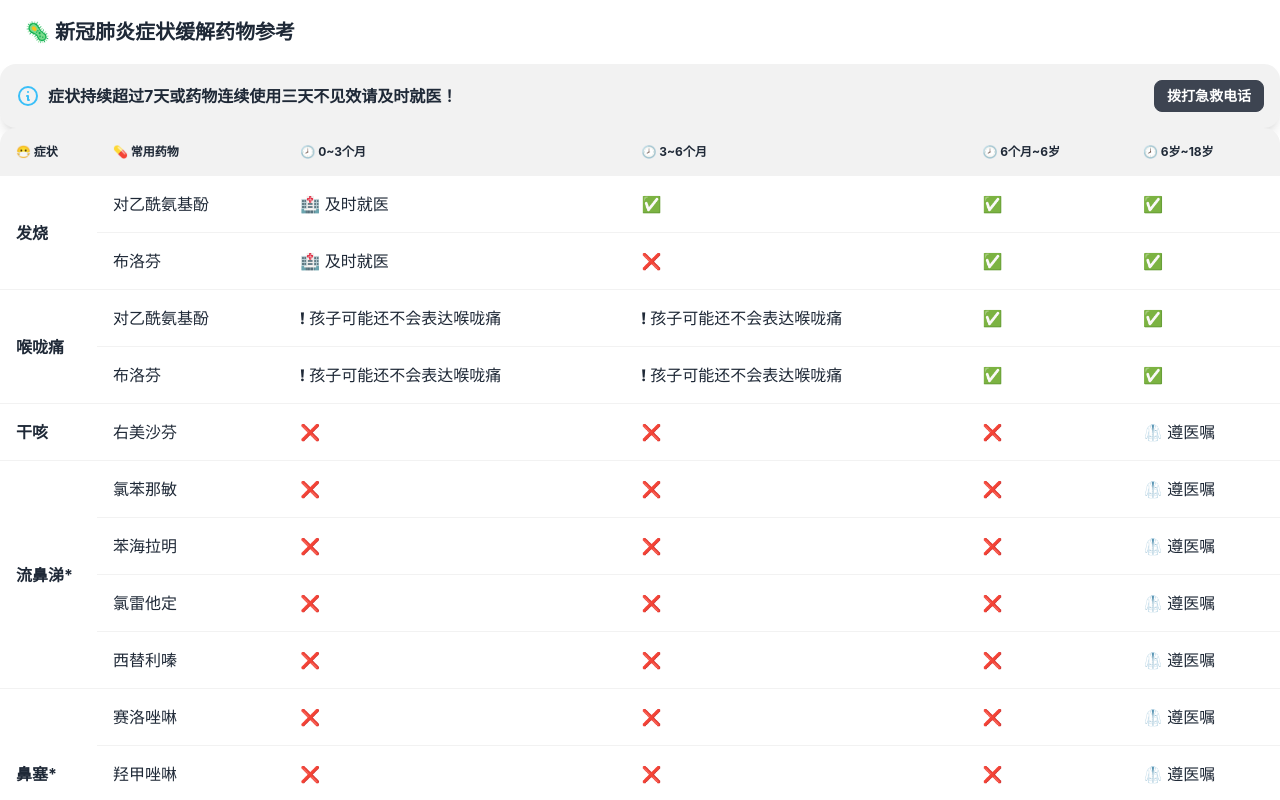
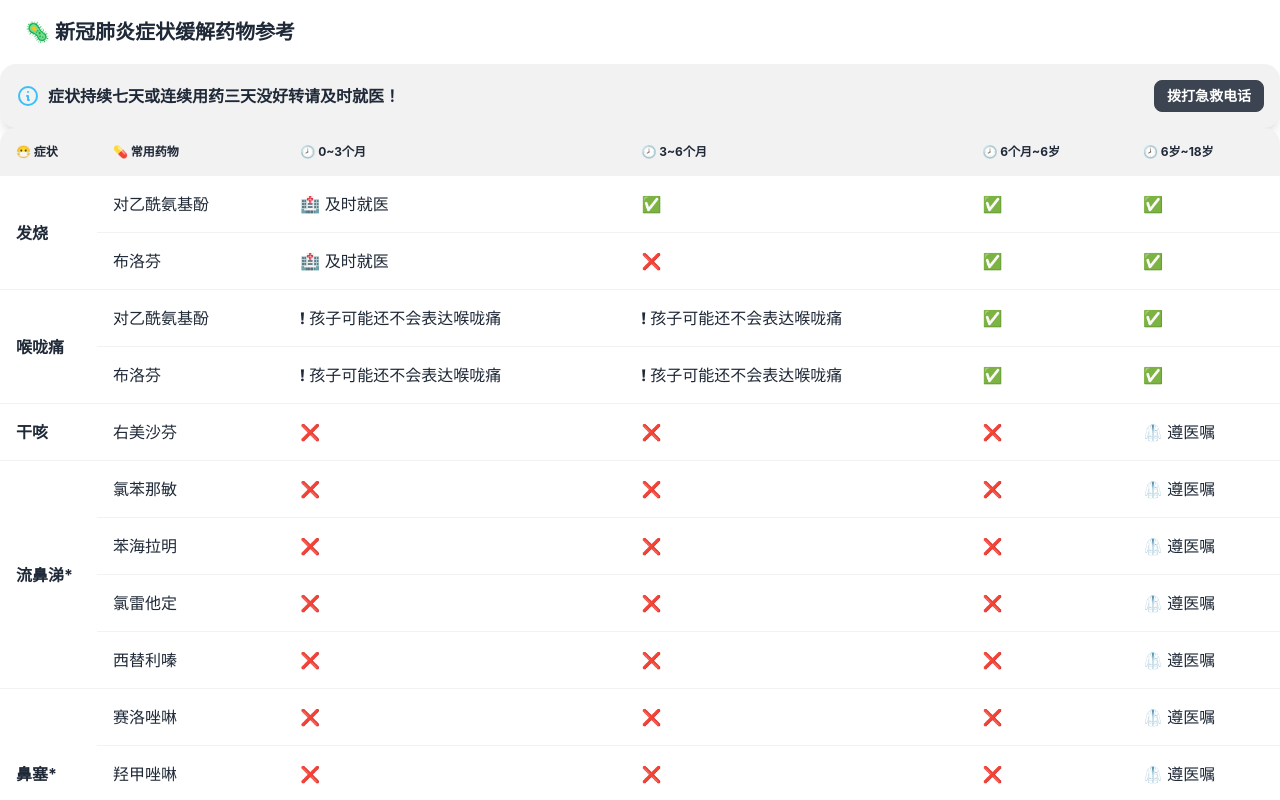
Before and after one commit to zcyc/medication-guide, a React (Vite) app: page / in a window 1280 px wide. Shown: the top 800 px of the page. Built offline with nearby package versions, Linux system fonts and the light colour scheme.

Commit message:
Update App.jsx

```diff
--- a/src/App.jsx
+++ b/src/App.jsx
@@ -23,7 +23,7 @@
           ></path>
         </svg>
         <div>
-          <h3 className="font-bold">症状持续超过7天或药物连续使用三天不见效请及时就医！</h3>
+          <h3 className="font-bold">症状持续七天或连续用药三天没好转请及时就医！</h3>
         </div>
       </div>
       <div className="flex-none">
```
